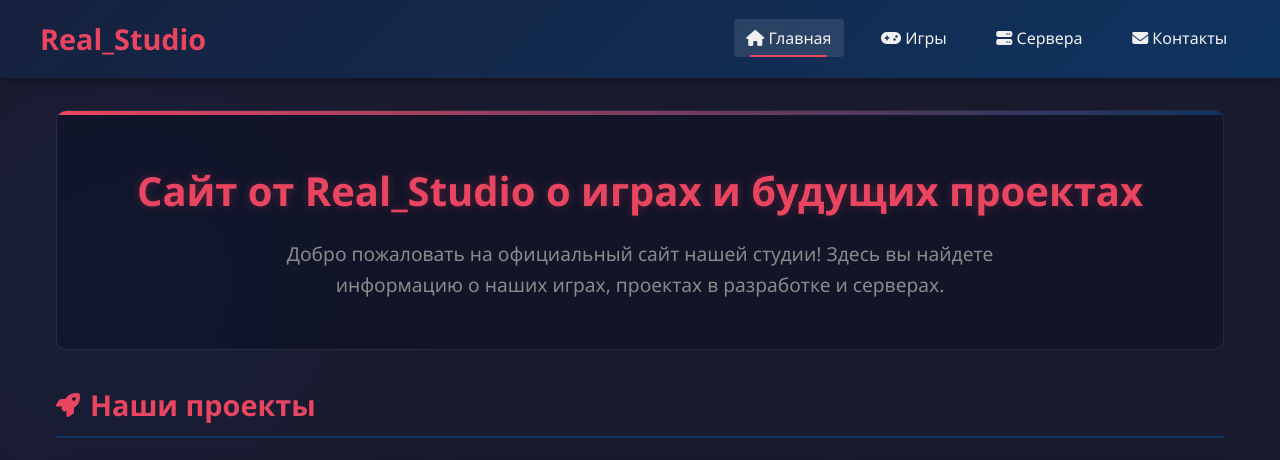
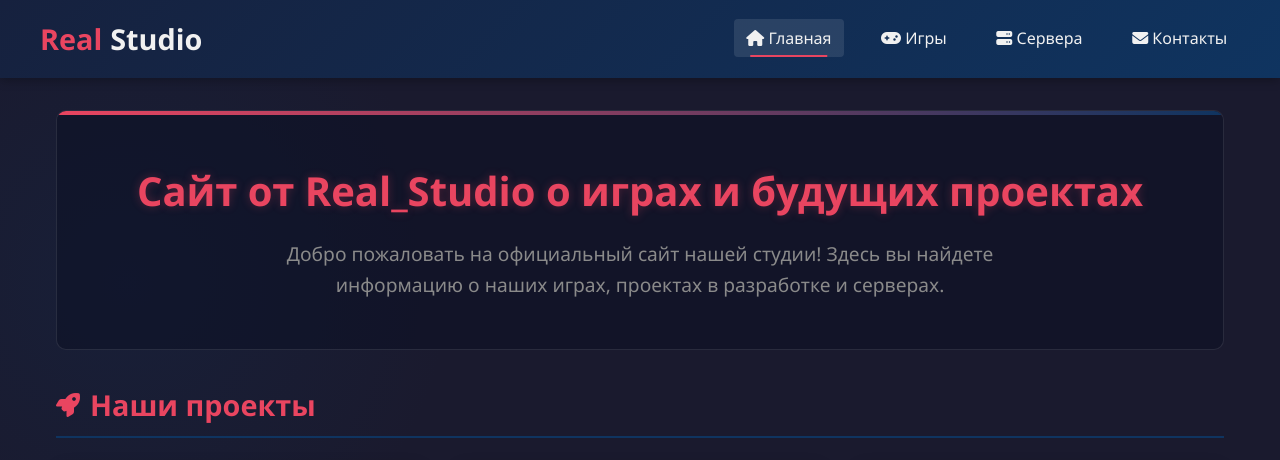
Before and after one commit to vovapro01345/Real_Studio, a plain HTML site: page index.html in a window 1280 px wide. Shown: the top 460 px of the page. Drawn offline with Linux system fonts and the light colour scheme.

Commit message:
Update index.html

```diff
--- a/index.html
+++ b/index.html
@@ -426,7 +426,7 @@
     <header>
         <div class="header-container">
             <div class="logo" id="logo-button">
-                Real_Studio
+                Real<span>Studio<span>
             </div>
             <nav>
                 <ul>
```
